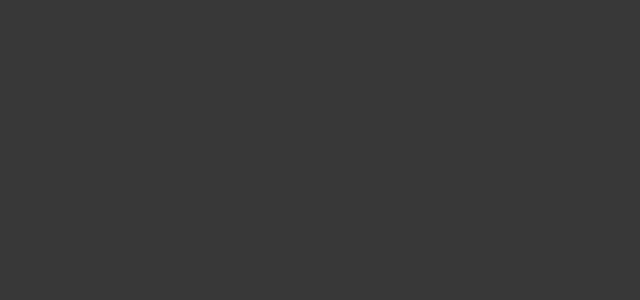
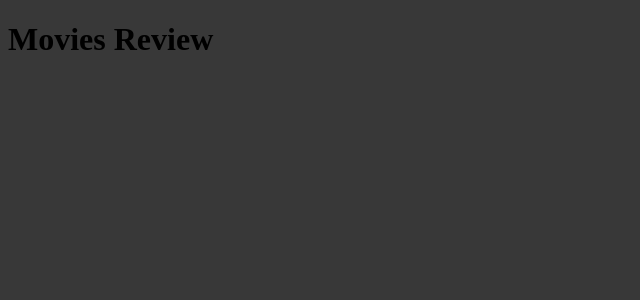
Before and after one commit to Meetawa/movies-review-app, a React (Create React App) app: page / in a window 1280 px wide. Shown: the top 300 px of the page, without its empty margins (0-640 px from the left). Built offline with nearby package versions, Linux system fonts and the light colour scheme.

Commit message:
add Header components

```diff
--- a/src/App.js
+++ b/src/App.js
@@ -1,7 +1,12 @@
 import React from "react";
+import Header from "./components/Header";
 
 const App = () => {
-  return <div></div>;
+  return (
+    <>
+      <Header />
+    </>
+  );
 };
 
 export default App;
--- a/src/components/Header.jsx
+++ b/src/components/Header.jsx
@@ -1,7 +1,11 @@
 import React from "react";
 
 const Header = () => {
-  return <div></div>;
+  return (
+    <div>
+      <h1>Movies Review</h1>
+    </div>
+  );
 };
 
 export default Header;
```
